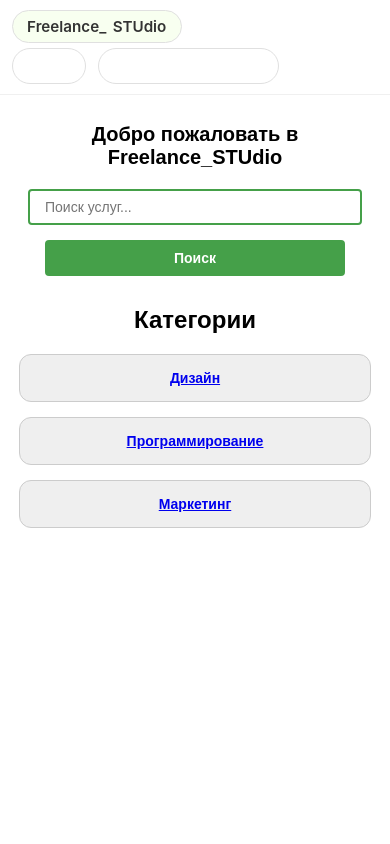
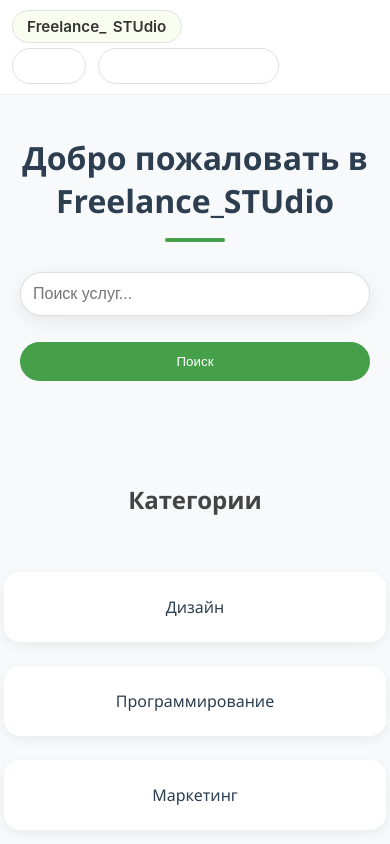
Before and after one commit to cwerti/freelance_portal_front, a React (Create React App) app: page / in a window 390 px wide. Shown: the top 844 px of the page. Built offline with nearby package versions, Linux system fonts and the light colour scheme.

Commit message:
изменил Визуал главного

```diff
--- a/src/pages/Home.js
+++ b/src/pages/Home.js
@@ -21,6 +21,7 @@ const Home = () => {
         <div className="category-section">
           <h2>Категории</h2>
           <div className="category-list">
+              <i class="fas fa-seedling"></i>
               <Link to="/category/Дизайн" className="category-card">Дизайн</Link>
               <Link to="/category/Программирование" className="category-card">Программирование</Link>
               <Link to="/category/Маркетинг" className="category-card">Маркетинг</Link>
--- a/src/styles/Home.css
+++ b/src/styles/Home.css
@@ -1,193 +1,166 @@
+/* Home.css */
 .home-container {
-  background-color: #ffffff;
-  font-family: "Arial", sans-serif;
+  background-color: #f8f9fa;
+  font-family: 'Poppins', 'Segoe UI', sans-serif;
   min-height: 100vh;
   display: flex;
   flex-direction: column;
-}
-
-.block{
-    width: 276px;
-    height: 275px;
-    flex-shrink: 0;
-    border-radius: 15px;
-    background: #D9D9D9;
-}
-
-.block-item {
-  width: 20%;
-  height: 20%;
-  transition: transform 0.3s ease;
-  border: 1px solid #000;
-}
-
-.blocks-container {
-  display: flex;
-  gap: 3%; /* Расстояние между блоками */
+  text-align: center;
   padding: 20px;
-  overflow-x: auto;
-}
-
-.block-item:hover {
-  transform: scale(1.05);
-  box-shadow: 0 4px  8px rgba(0,0,0,0.2);
-}
-
-.block-item h3 {
-  margin: 5px 0;
-  font-size: 1.2rem;
-  color: #333;
-}
-
-.block-item p {
-  margin: 3px 0;
-  color: #666;
-}
-
-.home-content {
-  padding: 40px;
-  flex: 1;
 }
 
 .home-title {
-  text-align: center;
-  font-size: 32px;
+  color: #2c3e50;
   margin-bottom: 30px;
+  font-size: 2.5rem;
+  position: relative;
+}
+
+.home-title::after {
+  content: '';
+  display: block;
+  width: 60px;
+  height: 4px;
+  background: #45a049;
+  margin: 1rem auto;
+  border-radius: 2px;
 }
 
 .search-section {
+  max-width: 600px;
+  margin: 0 auto 40px;
   display: flex;
-  justify-content: center;
-  margin-bottom: 40px;
+  gap: 10px;
+  position: relative;
 }
 
 .search-input {
-  width: 300px;
-  padding: 10px;
-  border: 2px solid #45a049;
-  border-radius: 4px 0 0 4px;
+  flex: 1;
+  padding: 12px;
+  border: 1px solid #ddd;
+  border-radius: 25px;
+  font-size: 16px;
+  box-shadow: 0 5px 20px rgba(0,0,0,0.08);
+  transition: box-shadow 0.3s ease;
+}
+
+.search-input:focus {
   outline: none;
+  box-shadow: 0 5px 25px rgba(0,0,0,0.12);
 }
 
 .search-button {
-  background-color: #45a049;
-  border: 2px solid #45a049;
-  color: #ffffff;
-  padding: 10px 20px;
-  border-radius: 0 4px 4px 0;
+  padding: 12px 25px;
+  background: #45a049;
+  color: white;
+  border: none;
+  border-radius: 25px;
   cursor: pointer;
-  font-weight: bold;
+  transition: all 0.3s ease;
+}
+
+.search-button:hover {
+  background: #3a803d;
+  transform: scale(1.05);
 }
 
 .category-section {
-  text-align: center;
+  margin: 50px 0;
+  padding: 2rem 0;
+  position: relative;
+}
+
+.category-section h2 {
+  color: #444;
+  margin-bottom: 30px;
+  font-size: 24px;
 }
 
 .category-list {
   display: flex;
-  justify-content: center;
-  flex-wrap: wrap;
-  gap: 20px;
-  margin-top:20px;
+  flex-direction: column; /* Всегда одна карточка под другой */
+  gap: 1.5rem;
+  max-width: 600px; /* Уменьшили максимальную ширину */
+  margin: 2rem auto;
+  align-items: center; /* Центрируем карточки */
 }
 
 .category-card {
-  background-color: #efefef;
-  border: 1px solid #ccc;
-  padding: 30px 40px;
-  border-radius: 12px;
-  font-weight: bold;
-  font-size: 18px;
-  cursor: pointer;
-  transition: 0.2s ease;
+  background: white;
+  padding: 1.5rem 2rem;
+  border-radius: 16px;
+  box-shadow: 0 4px 12px rgba(0,0,0,0.06);
+  text-decoration: none !important;
+  color: #2c3e50 !important;
+  transition: all 0.3s cubic-bezier(0.4, 0, 0.2, 1);
+  display: flex;
+  flex-direction: column;
+  align-items: center;
+  gap: 1rem;
+  width: 100%;
+  max-width: 280px;
+  animation: cardAppear 0.6s ease forwards;
+}
+
+.category-card:visited,
+.category-card:active,
+.category-card:focus {
+  color: #2c3e50 !important;
 }
 
 .category-card:hover {
-  background-color: #45a049;
+  transform: translateY(-5px);
+  box-shadow: 0 8px 20px rgba(0,0,0,0.12);
+  background: linear-gradient(135deg, #45a049 0%, #3a803d 100%);
+  color: white !important;
+}
+
+.category-card i {
+  font-size: 2rem;
+  color: #45a049;
+  transition: all 0.3s ease;
+}
+
+.category-card:hover i {
+  color: rgba(255,255,255,0.9) !important;
+}
+
+@keyframes cardAppear {
+  from {
+    opacity: 0;
+    transform: translateY(20px);
+  }
+  to {
+    opacity: 1;
+    transform: translateY(0);
+  }
 }
 
 @media (max-width: 768px) {
-  .home-content {
-    padding: 20px;
+  .home-title {
+    font-size: 2rem;
   }
 
-  .home-title {
-    font-size: 24px;
-    margin-bottom: 20px;
+  .category-list {
+    grid-template-columns: 1fr;
+    max-width: 400px;
+    padding: 0 1rem;
+  }
+
+  .category-card {
+    max-width: 100%;
+    margin: 0 10px;
+  }
+}
+
+@media (max-width: 480px) {
+  .search-button {
+    position: static;
+    margin-top: 1rem;
+    width: 100%;
   }
 
   .search-section {
     flex-direction: column;
-    align-items: center;
-    gap: 15px;
-    margin-bottom: 30px;
-  }
-
-  .search-input {
-    width: 100%;
-    max-width: 300px;
-    border-radius: 4px;
-  }
-
-  .search-button {
-    border-radius: 4px;
-    width: 100%;
-    max-width: 300px;
-  }
-
-  .blocks-container {
-    flex-direction: column;
-    padding: 10px;
-    gap: 15px;
-  }
-
-  .block {
-    width: 100%;
-    height: 200px;
-  }
-
-  .category-card {
-    padding: 20px 30px;
-    font-size: 16px;
-    width: 100%;
-    max-width: 300px;
-  }
-
-  .category-list {
-    gap: 15px;
   }
 }
-
-
-@media (max-width: 480px) {
-  .home-content {
-    padding: 15px;
-  }
-
-  .home-title {
-    font-size: 20px;
-  }
-
-  .block {
-    height: 180px;
-  }
-
-  .category-card {
-    padding: 15px 25px;
-    font-size: 14px;
-  }
-
-  .search-input,
-  .search-button {
-    font-size: 14px;
-    padding: 8px 15px;
-  }
-
-  .block-item h3 {
-    font-size: 1rem;
-  }
-
-  .block-item p {
-    font-size: 0.8rem;
-  }
-}
```
